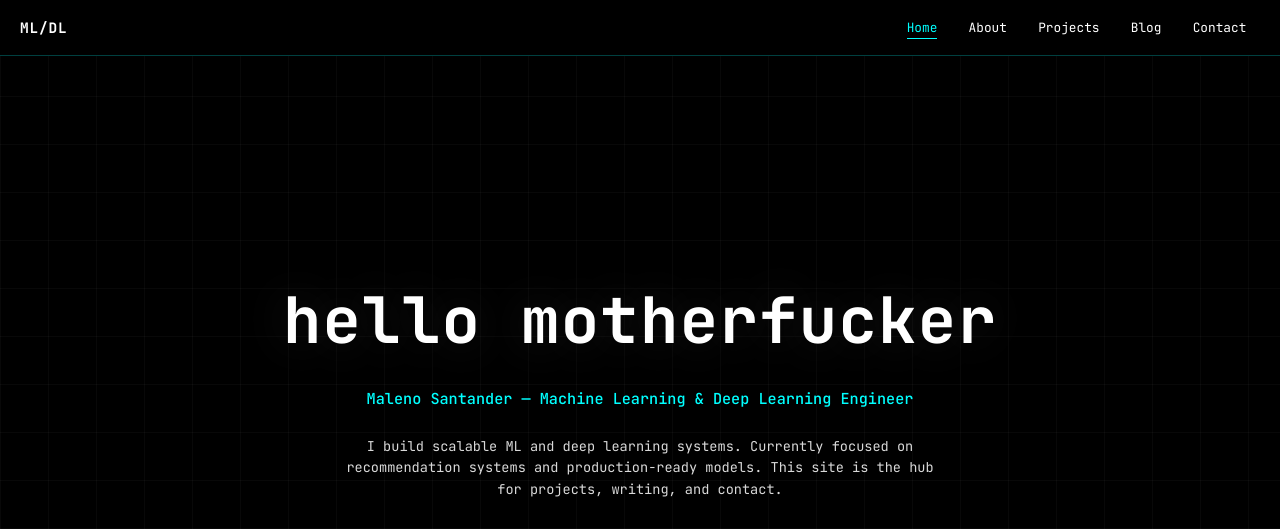
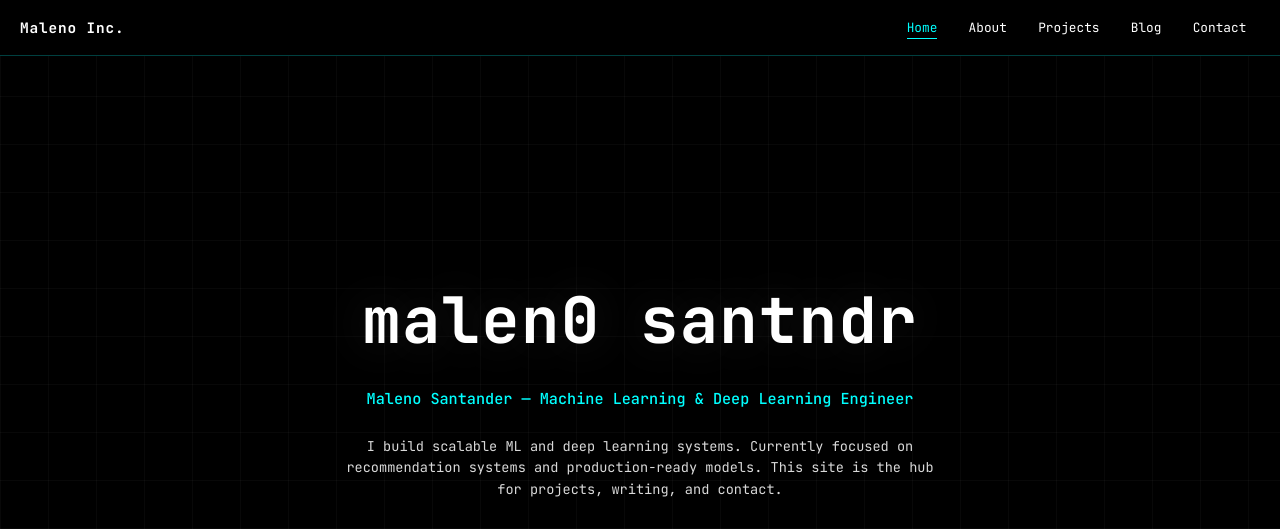
Before and after one commit to Malen0/MaLeno, a FastAPI app: page / in a window 1280 px wide. Shown: the top 529 px of the page. Run offline with FastAPI, Linux system fonts and the light colour scheme.

Commit message:
connected to github. resuming changes

```diff
--- a/app/templates/index.html
+++ b/app/templates/index.html
@@ -3,7 +3,7 @@
 <head>
   <meta charset="UTF-8">
   <meta name="viewport" content="width=device-width, initial-scale=1.0">
-  <title>Maleno Santander — ML/DL</title>
+  <title>Maleno Co.</title>
   <!-- JetBrains Mono (Google Fonts) -->
   <link rel="preconnect" href="https://fonts.googleapis.com">
   <link rel="preconnect" href="https://fonts.gstatic.com" crossorigin>
@@ -15,7 +15,7 @@
 
   <!-- Fixed top navigation -->
   <header class="site-header" role="banner">
-    <a class="site-logo" href="/">ML/DL</a>
+    <a class="site-logo" href="/">Maleno Inc.</a>
     <button
       type="button"
       class="nav-toggle"
@@ -41,7 +41,7 @@
   <main id="main">
     <!-- Hero: headline, bio, social bar -->
     <section id="home" class="hero" aria-labelledby="hero-heading">
-      <h1 id="hero-heading">hello motherfucker</h1>
+      <h1 id="hero-heading">Malen0 Santndr</h1>
       <p class="hero-tagline">Maleno Santander — Machine Learning &amp; Deep Learning Engineer</p>
       <p class="hero-bio">
         I build scalable ML and deep learning systems. Currently focused on recommendation systems
```
